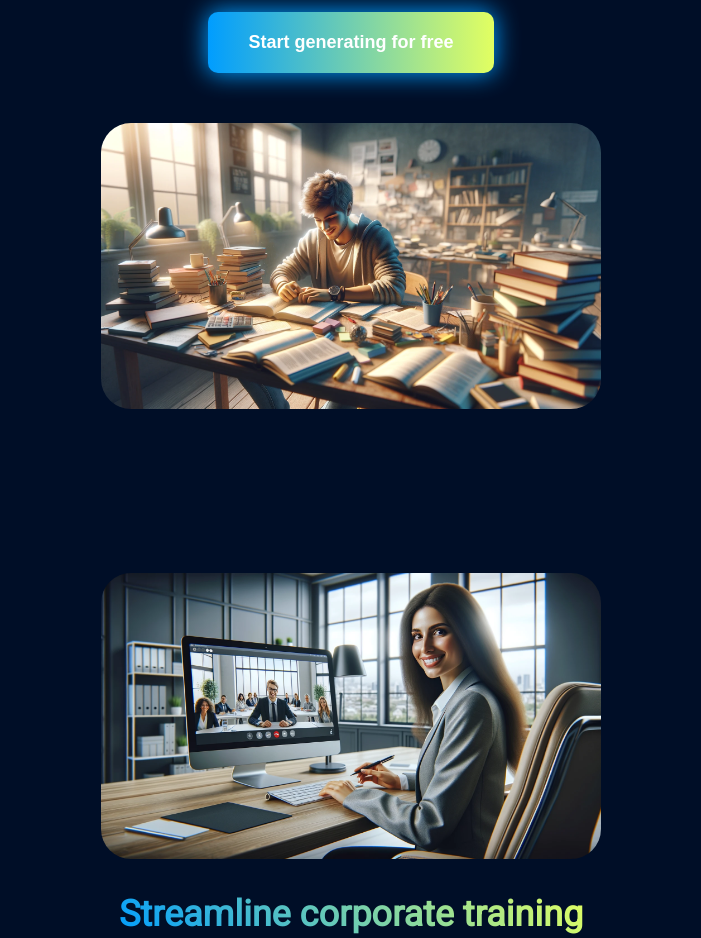
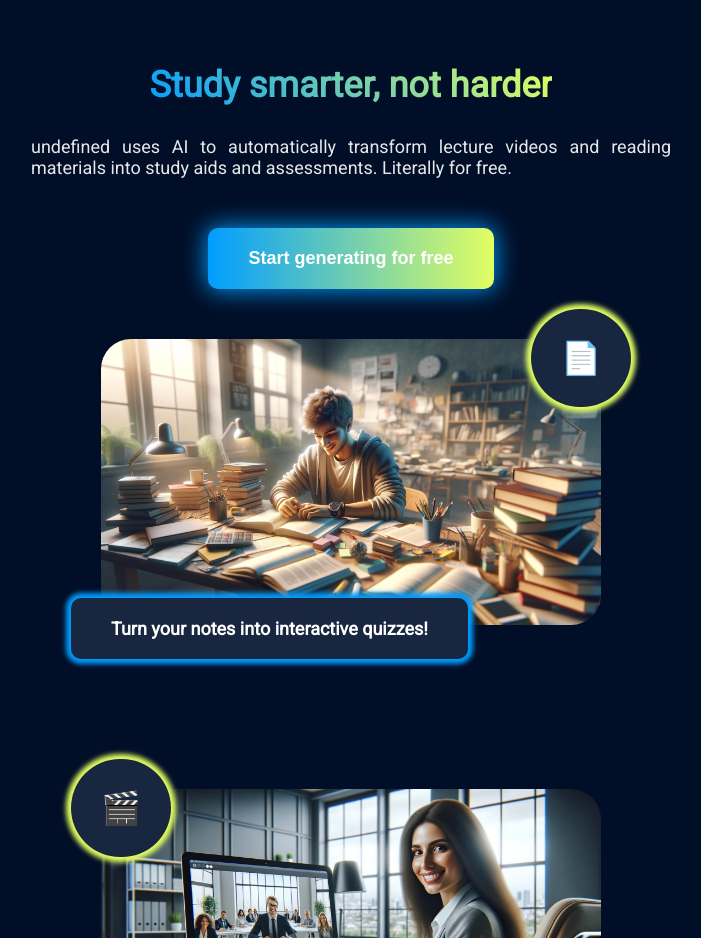
Before and after one commit to Dichiara25/Sola, a Next.js app: page / in a window 1280 px wide. Shown: the part 2900-3838 px from the top of the page, without its empty margins (289-990 px from the left). Built offline with nearby package versions, Linux system fonts and the light colour scheme.

Commit message:
Add minor enhancements to landing page

```diff
--- a/src/app/components/structure/home/How.module.css
+++ b/src/app/components/structure/home/How.module.css
@@ -31,4 +31,10 @@
     background-color: var(--light-background-color);
     border-radius: 30px;
     box-shadow: 0 0 5px 5px var(--first-color);
+    transition: all .2s ease-in-out;
 }
+
+.box:hover {
+    scale: 1.03;
+    box-shadow: 0 0 15px 5px var(--first-color);
+}
--- a/src/app/components/structure/home/How.tsx
+++ b/src/app/components/structure/home/How.tsx
@@ -1,4 +1,5 @@
 import howStyles from "./How.module.css"
+import bodyStyles from "../Body.module.css"
 
 interface Step {
     title: string,
@@ -19,7 +20,7 @@ export default function How() {
             icon: "✨"
         },
         {
-            title: "Customize & Integrate",
+            title: "Integrate",
             description: "Adjust the questionnaire to your needs and seamlessly integrate it into your workflow via our API.",
             icon: "⚙️"
         },
@@ -32,6 +33,7 @@ export default function How() {
 
     return <div className={howStyles.main}>
         <h1>How does it work?</h1>
+        <div className={bodyStyles.subtitle}>Discover how {process.env.NEXT_PUBLIC_APP_NAME} works under the hood.</div>
         <div className={howStyles.container}>
             {steps.map((step: Step, index: number) => (
             <div key={index} className={howStyles.box}>
--- a/src/app/components/structure/home/Landing.tsx
+++ b/src/app/components/structure/home/Landing.tsx
@@ -2,79 +2,10 @@
 
 import ScrollAppear from "../../ScrollAppear";
 import Hero from "./Hero";
-import Paragraph from "./Paragraph";
-import styles from '../Body.module.css'
-import Student from "../../../assets/student.png";
-import Meeting from "../../../assets/meeting.png";
-import Developer from "../../../assets/developer.png"
-import { routes } from "@/app/utils/routes";
+import styles from '../Body.module.css';
 import Feedbacks from "./Feedbacks";
 import How from "./How";
-import { StaticImageData } from "next/image";
-
-interface UseCase {
-    title: string,
-    content: string,
-    image: StaticImageData,
-    alt: string,
-    callToAction: string,
-    link: string,
-    reverse: boolean,
-    quote: string
-}
-
-function UseCases() {
-    const useCases: UseCase[] = [
-        {
-            title: "Study smarter, not harder",
-            content: `${process.env.NEXT_PUBLIC_APP_NAME} uses AI to automatically transform lecture videos and reading materials into study aids and assessments. Literally for free.`,
-            image: Student,
-            alt: "A smiling student studying his lessons",
-            callToAction: "Start generating for free",
-            link: routes.cook,
-            reverse: false,
-            quote: ""
-        },
-        {
-            title: "Streamline corporate training",
-            content: `Using ${process.env.NEXT_PUBLIC_APP_NAME}, upgrade your training materials by converting online meetings, corporate documentation and instructional videos into interactive quizzes.`,
-            image: Meeting,
-            alt: "A smiling student studying his lessons",
-            callToAction: "Select your plan",
-            link: routes.pricing,
-            reverse: true,
-            quote: ""
-        },
-        {
-            title: "Adapted to your workflow",
-            content: `${process.env.NEXT_PUBLIC_APP_NAME} exposes a REST API so you can embed your quiz generation use cases right into your workflows. By providing an interface out of the box, ${process.env.NEXT_PUBLIC_APP_NAME} relieves you from having to create your own.`,
-            image: Developer,
-            alt: "A happy developer in front of an IDE",
-            callToAction: "Get your API key",
-            link: routes.api,
-            reverse: false,
-            quote: ""
-        },
-    ]
-
-    return useCases
-        .map((useCase: UseCase, index: number) => (
-            <div key={index}>
-                <ScrollAppear>
-                    <Paragraph
-                        title={useCase.title}
-                        content={useCase.content}
-                        image={useCase.image}
-                        alt={useCase.alt}
-                        link={useCase.link}
-                        callToAction={useCase.callToAction}
-                        reverse={useCase.reverse}
-                        quote={useCase.quote}
-                    />
-                </ScrollAppear>
-            </div>
-        ))
-}
+import UseCases from "./UseCases";
 
 export default function Landing() {
     return <div className={styles.main}>
--- a/src/app/components/structure/home/Paragraph.module.css
+++ b/src/app/components/structure/home/Paragraph.module.css
@@ -6,6 +6,10 @@
     width: 100%;
     align-items: center;
     margin: 10vh 0;
+}
+
+.illustration {
+    position: relative;
 }
 
 .paragraph {
@@ -19,11 +23,22 @@
 
 .quote {
     position: absolute;
-    bottom: -10px;
-    padding: 20px;
+    font-weight: bold;
+    bottom: -30px;
+    padding: 20px 40px;
     border-radius: 10px;
     background-color: var(--light-background-color);
     box-shadow: 0 0 5px 5px var(--first-color);
+}
+
+.icon {
+    position: absolute;
+    top: -30px;
+    font-size: xx-large;
+    padding: 30px;
+    background-color: var(--light-background-color);
+    border-radius: 100px;
+    box-shadow: 0 0 5px 5px var(--second-color);
 }
 
 @media screen and (max-width: 1500px)  {
--- a/src/app/components/structure/home/Paragraph.tsx
+++ b/src/app/components/structure/home/Paragraph.tsx
@@ -2,12 +2,21 @@ import Image from 'next/image'
 import paragraphStyles from './Paragraph.module.css'
 import bodyStyles from "../Body.module.css"
 
-function Illustration(props: {image: any, alt: string, quote: string, reverse: boolean}) {
-    return <div style={{position: "relative"}}>
+function Illustration(props: {image: any, alt: string, quote: string, reverse: boolean, icon: string}) {
+    return <div className={paragraphStyles.illustration}>
         <Image src={props.image} width={500} alt={props.alt} />
-        {props.quote && <div style={props.reverse ? {left: "10px"} : {right: "10px"}} className={paragraphStyles.quote}>
+        <div
+            style={props.reverse ? {right: "-30px"} : {left: "-30px"}}
+            className={paragraphStyles.quote}
+        >
             {props.quote}
-        </div>}
+        </div>
+        <div
+            style={props.reverse ? {left: "-30px"} : {right: "-30px"}}
+            className={paragraphStyles.icon}
+        >
+            {props.icon}
+        </div>
     </div>
 }
 
@@ -21,16 +30,16 @@ function Text(props: {title: string, content: string, callToAction: string, link
     </div>
 }
 
-export default function Paragraph(props: {title: string, content: string, image: any, alt: string, callToAction: string, link: string, reverse: boolean, quote: string}) {
+export default function Paragraph(props: {title: string, content: string, image: any, alt: string, callToAction: string, link: string, reverse: boolean, quote: string, icon: string}) {
     return <div className={paragraphStyles.main}>
         {props.reverse ? <>
-                <Illustration image={props.image} alt={props.alt} quote={props.quote} reverse={props.reverse} />
+                <Illustration image={props.image} alt={props.alt} quote={props.quote} reverse={props.reverse} icon={props.icon} />
                 <Text title={props.title} content={props.content} callToAction={props.callToAction} link={props.link} />
             </>
             :
             <>
                 <Text title={props.title} content={props.content} callToAction={props.callToAction} link={props.link} />
-                <Illustration image={props.image} alt={props.alt} quote={props.quote} reverse={props.reverse} />
+                <Illustration image={props.image} alt={props.alt} quote={props.quote} reverse={props.reverse} icon={props.icon} />
             </>
         }
     </div>
--- /dev/null
+++ b/src/app/components/structure/home/UseCases.tsx
@@ -0,0 +1,85 @@
+'use client'
+
+import ScrollAppear from "../../ScrollAppear";
+import Paragraph from "./Paragraph";
+import styles from '../Body.module.css'
+import Student from "../../../assets/student.png";
+import Meeting from "../../../assets/meeting.png";
+import Developer from "../../../assets/developer.png"
+import { routes } from "@/app/utils/routes";
+import { StaticImageData } from "next/image";
+
+interface UseCase {
+    title: string,
+    content: string,
+    image: StaticImageData,
+    alt: string,
+    callToAction: string,
+    link: string,
+    reverse: boolean,
+    quote: string,
+    icon: string,
+}
+
+export default function UseCases() {
+    const useCases: UseCase[] = [
+        {
+            title: "Study smarter, not harder",
+            content: `${process.env.NEXT_PUBLIC_APP_NAME} uses AI to automatically transform lecture videos and reading materials into study aids and assessments. Literally for free.`,
+            image: Student,
+            alt: "A smiling student studying his lessons",
+            callToAction: "Start generating for free",
+            link: routes.cook,
+            reverse: false,
+            quote: "Turn your notes into interactive quizzes!",
+            icon: "📄"
+        },
+        {
+            title: "Streamline corporate training",
+            content: `Using ${process.env.NEXT_PUBLIC_APP_NAME}, upgrade your training materials by converting online meetings, corporate documentation and instructional videos into interactive quizzes.`,
+            image: Meeting,
+            alt: "A smiling business woman attending an online meeting",
+            callToAction: "Select your plan",
+            link: routes.pricing,
+            reverse: true,
+            quote: "Ensure your co-workers are synced!",
+            icon: "🎬"
+        },
+        {
+            title: "Adapted to your workflow",
+            content: `${process.env.NEXT_PUBLIC_APP_NAME} exposes a REST API so you can embed your quiz generation use cases right into your workflows. By providing an interface out of the box, ${process.env.NEXT_PUBLIC_APP_NAME} relieves you from having to create your own.`,
+            image: Developer,
+            alt: "A happy developer in front of an IDE",
+            callToAction: "Get your API key",
+            link: routes.api,
+            reverse: false,
+            quote: "Automate quiz generations!",
+            icon: "⚒️"
+        }
+    ]
+
+    return <div className={styles.main}>
+        <h1>Use cases</h1>
+        <div className={styles.subtitle}>Discover some use cases in which you could leverage {process.env.NEXT_PUBLIC_APP_NAME}.</div>
+        {
+            useCases
+                .map((useCase: UseCase, index: number) => (
+                    <div key={index}>
+                        <ScrollAppear>
+                            <Paragraph
+                                title={useCase.title}
+                                content={useCase.content}
+                                image={useCase.image}
+                                alt={useCase.alt}
+                                link={useCase.link}
+                                callToAction={useCase.callToAction}
+                                reverse={useCase.reverse}
+                                quote={useCase.quote}
+                                icon={useCase.icon}
+                            />
+                        </ScrollAppear>
+                    </div>
+            ))
+        }
+    </div>
+}
```
Also changed, not shown: src/app/components/structure/home/UseCases.module.css (added).
